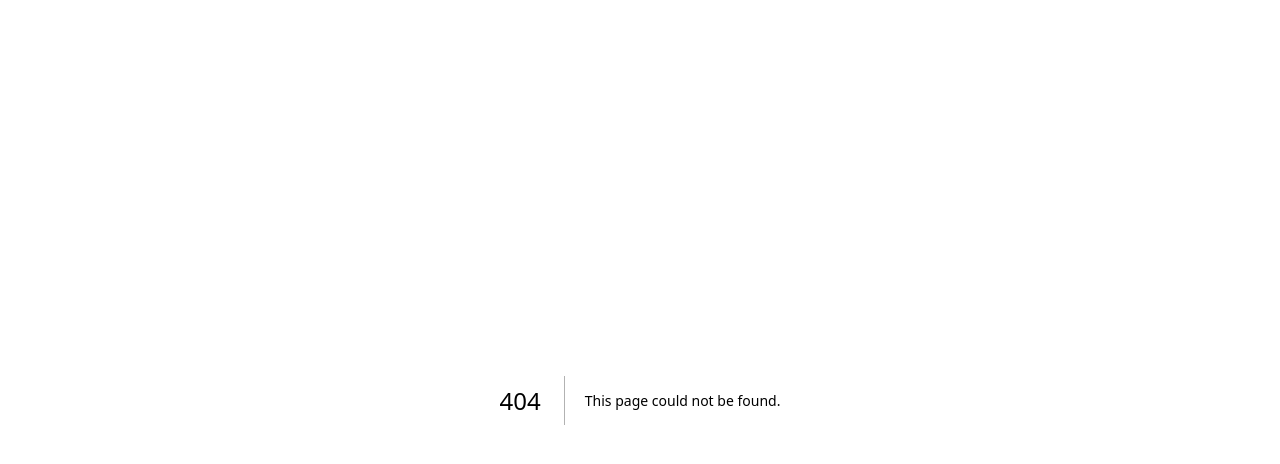
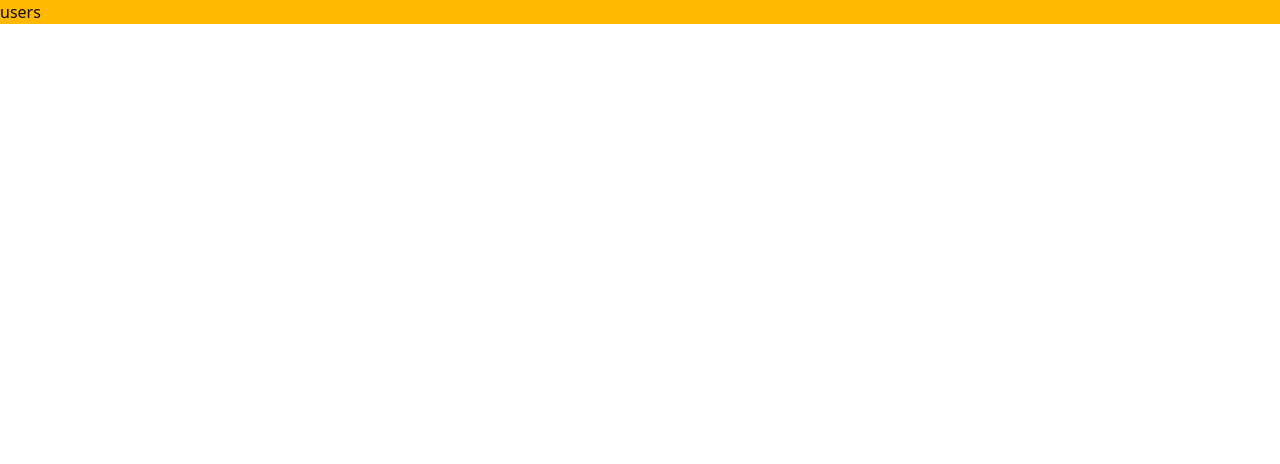
Before and after one commit to Aycees/socmedapp, a Next.js app in the folder apps/web/: page /users in a window 1280 px wide. Before the commit this address had no page. Shown: the top 464 px of the page. Built offline with nearby package versions, Linux system fonts and the light colour scheme.

Commit message:
users page base setup

```diff
--- /dev/null
+++ b/apps/web/app/users/new/page.tsx
@@ -0,0 +1,7 @@
+import React from 'react'
+
+export const page = () => {
+  return (
+    <div>page</div>
+  )
+}
--- /dev/null
+++ b/apps/web/app/users/page.tsx
@@ -0,0 +1,9 @@
+import React from 'react'
+
+const users = () => {
+  return (
+    <div className='bg-amber-400'>users</div>
+  )
+}
+
+export default users
```
Also changed, not shown: apps/web/app/users/[id]/edit/page.tsx (added), apps/web/app/users/[id]/page.tsx (added), 1 other file (tests, documents, lock files or other folders).
